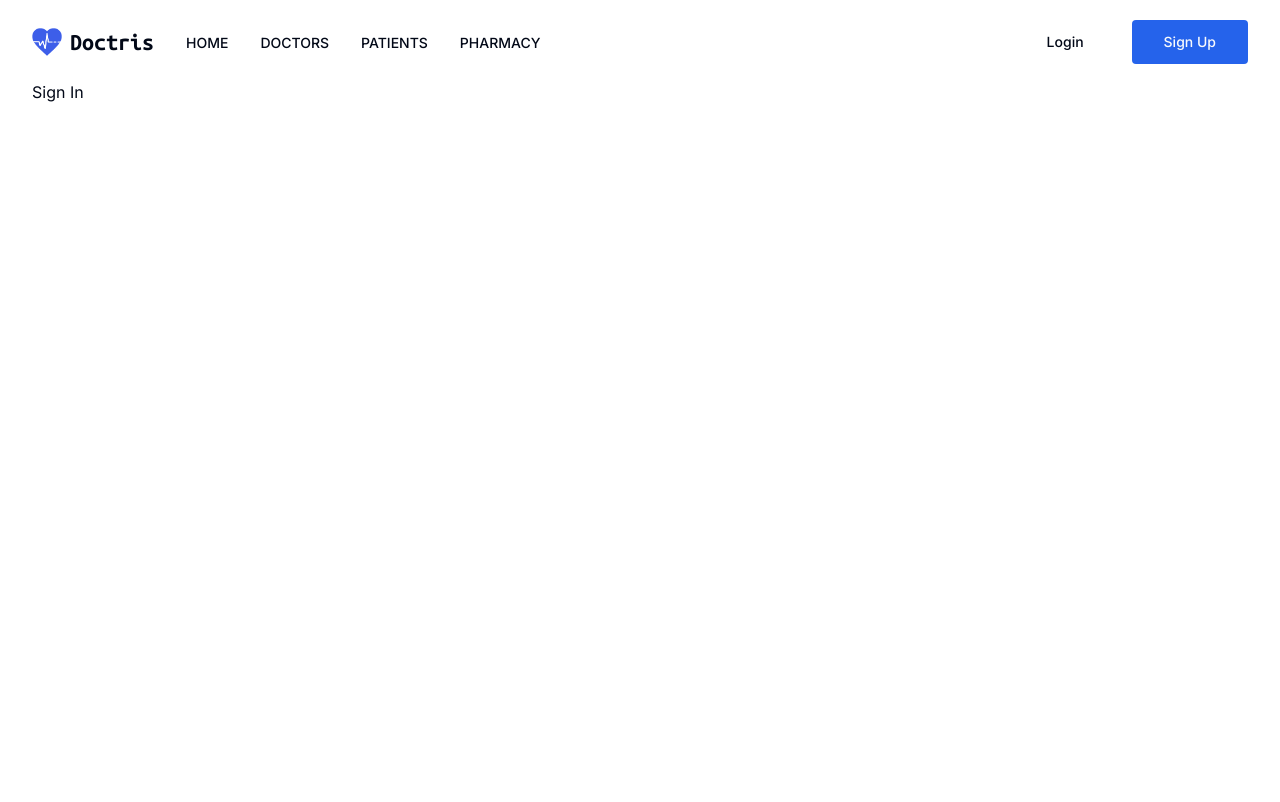
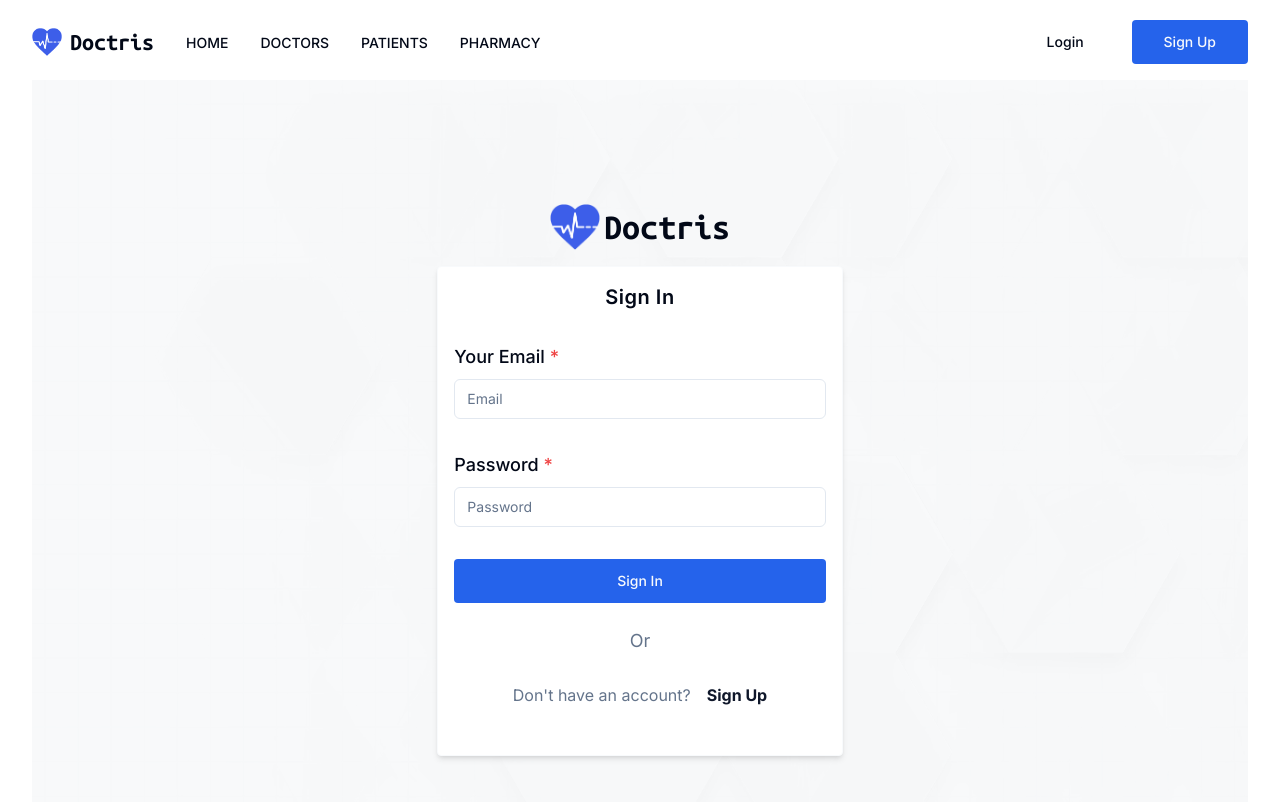
Before and after one commit to jonyBhatt/Doctris, a Next.js app: page /sign-in in a window 1280 px wide. Shown: the top 802 px of the page. Built offline with nearby package versions, Linux system fonts and the light colour scheme.

Commit message:
style: Sign in Page

```diff
--- a/app/(main)/(auth)/sign-in/_components/sign-in-form.tsx
+++ b/app/(main)/(auth)/sign-in/_components/sign-in-form.tsx
@@ -0,0 +1,87 @@
+"use client";
+import { zodResolver } from "@hookform/resolvers/zod";
+import { useForm } from "react-hook-form";
+import { z } from "zod";
+
+import { Button } from "@/components/ui/button";
+import {
+  Form,
+  FormControl,
+  FormDescription,
+  FormField,
+  FormItem,
+  FormLabel,
+  FormMessage,
+} from "@/components/ui/form";
+import { Input } from "@/components/ui/input";
+import { signInSchema } from "@/utils/schema";
+import Link from "next/link";
+export const SignInForm = () => {
+  const form = useForm<z.infer<typeof signInSchema>>({
+    resolver: zodResolver(signInSchema),
+    defaultValues: {
+      email: "",
+      password: "",
+    },
+  });
+
+  // 2. Define a submit handler.
+  function onSubmit(values: z.infer<typeof signInSchema>) {
+    console.log(values);
+  }
+  return (
+    <div className="my-8 w-full">
+      <Form {...form}>
+        <form
+          action=""
+          onSubmit={form.handleSubmit(onSubmit)}
+          className="space-y-8 mx-auto w-full"
+        >
+          <FormField
+            control={form.control}
+            name="email"
+            render={({ field }) => (
+              <FormItem>
+                <FormLabel className="text-lg">
+                  Your Email <span className="text-destructive">*</span>
+                </FormLabel>
+                <FormControl>
+                  <Input type="email" placeholder="Email" {...field} />
+                </FormControl>
+
+                <FormMessage />
+              </FormItem>
+            )}
+          />
+          <FormField
+            control={form.control}
+            name="password"
+            render={({ field }) => (
+              <FormItem>
+                <FormLabel className="text-lg">
+                  Password <span className="text-destructive">*</span>
+                </FormLabel>
+                <FormControl>
+                  <Input type="password" placeholder="Password" {...field} />
+                </FormControl>
+
+                <FormMessage />
+              </FormItem>
+            )}
+          />
+          <Button type="submit" size="lg" className="rounded w-full">
+            Sign In
+          </Button>
+        </form>
+      </Form>
+      <div className="my-6 flex flex-col items-center gap-7">
+        <p className="text-lg text-center  font-inter text-muted-foreground">
+          Or
+        </p>
+        <p className="text-base text-center flex items-center gap-4 font-normal  font-inter text-muted-foreground">
+        Don&apos;t have an account? <Link href="/sign-up" className="font-bold text-base text-secondary-foreground">Sign Up</Link>
+        </p>
+      </div>
+    </div>
+  );
+};
--- a/app/(main)/(auth)/sign-in/page.tsx
+++ b/app/(main)/(auth)/sign-in/page.tsx
@@ -1,10 +1,22 @@
-import SignInForm from "./_components/sign-in-form";
+import Image from "next/image";
+import { SignInForm } from "./_components/sign-in-form";
 
 const SignIn = () => {
   return (
-    <div>
-      <p>Sign In</p>
-    </div>
+    <section className="loginpage flex w-full  justify-center items-center gap-4">
+      <div className="flex flex-col w-full items-center gap-4">
+        <div className="flex items-center gap-1">
+          <Image src={"/assets/logo.png"} alt="logo" width={50} height={50} />
+          <h2 className="font-bold font-ubuntu text-4xl">Doctris</h2>
+        </div>
+        <div className="p-4 w-1/3 shadow-md rounded  bg-white border border-primary-foreground">
+          <h2 className="font-semibold font-inter text-xl tracking-wide text-center">
+            Sign In
+          </h2>
+          <SignInForm />
+        </div>
+      </div>
+    </section>
   );
 };
 export default SignIn;
--- a/app/(main)/(auth)/sign-up/_components/sign-up-form.tsx
+++ b/app/(main)/(auth)/sign-up/_components/sign-up-form.tsx
@@ -41,6 +41,11 @@ export default function SignUpForm() {
     resolver: zodResolver(signUpSchema),
     defaultValues: {
       firstname: "",
+      lastname:"",
+      confirmpassword:"",
+      password:"",
+      email:"",
+      role:USERROLE[1]
     },
   });
 
--- a/app/globals.css
+++ b/app/globals.css
@@ -57,3 +57,11 @@
     @apply bg-background text-foreground;
   }
 }
+
+.loginpage {
+  background: url("/assets/bg-lines-one.a854c4393c4e71c4ee3a.png");
+  background-position: center;
+  min-height: 100dvh;
+  background-color: #f8f9fa;
+  background-size: cover;
+}
--- a/utils/schema.ts
+++ b/utils/schema.ts
@@ -13,7 +13,17 @@ export const enum UserType {
   Receptionist = "Receptionist",
 }
 
-export const USERROLE = ["Doctor","Patient","Nurse","Radiologist", "Pharmacist","Finance Officer", "Laboratory", "Technician", "Receptionist",] as const
+export const USERROLE = [
+  "Doctor",
+  "Patient",
+  "Nurse",
+  "Radiologist",
+  "Pharmacist",
+  "Finance Officer",
+  "Laboratory",
+  "Technician",
+  "Receptionist",
+] as const;
 
 export const signUpSchema = z
   .object({
@@ -28,9 +38,14 @@ export const signUpSchema = z
     }),
     password: z.string(),
     confirmpassword: z.string(),
-    role:  z.enum(USERROLE).default("Patient")
+    role: z.enum(USERROLE).default("Patient"),
   })
   .refine((data) => data.password === data.confirmpassword, {
     message: "Passwords don't match",
     path: ["confirmPassword"], // path of error
   });
+
+export const signInSchema = z.object({
+  email: z.string().email({ message: "Please provide valid email!" }),
+  password: z.string(),
+});
```
Also changed, not shown: public/assets/bg-lines-one.a854c4393c4e71c4ee3a.png (added).
